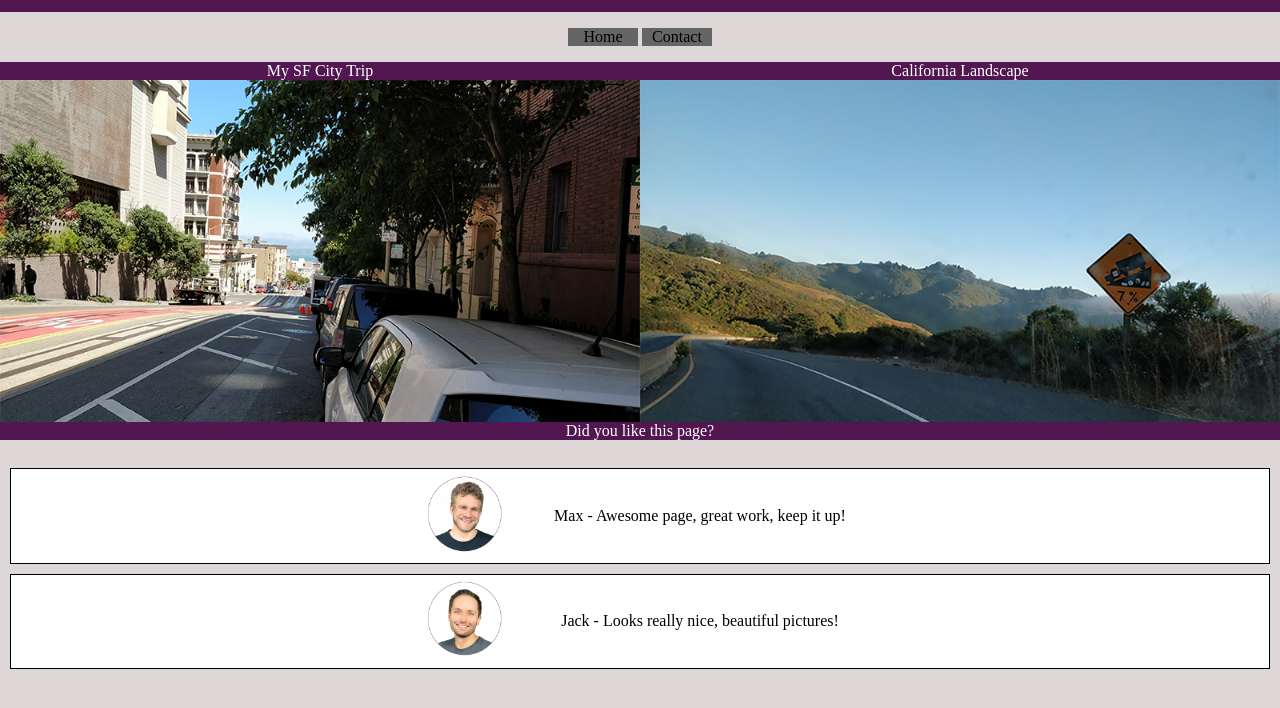
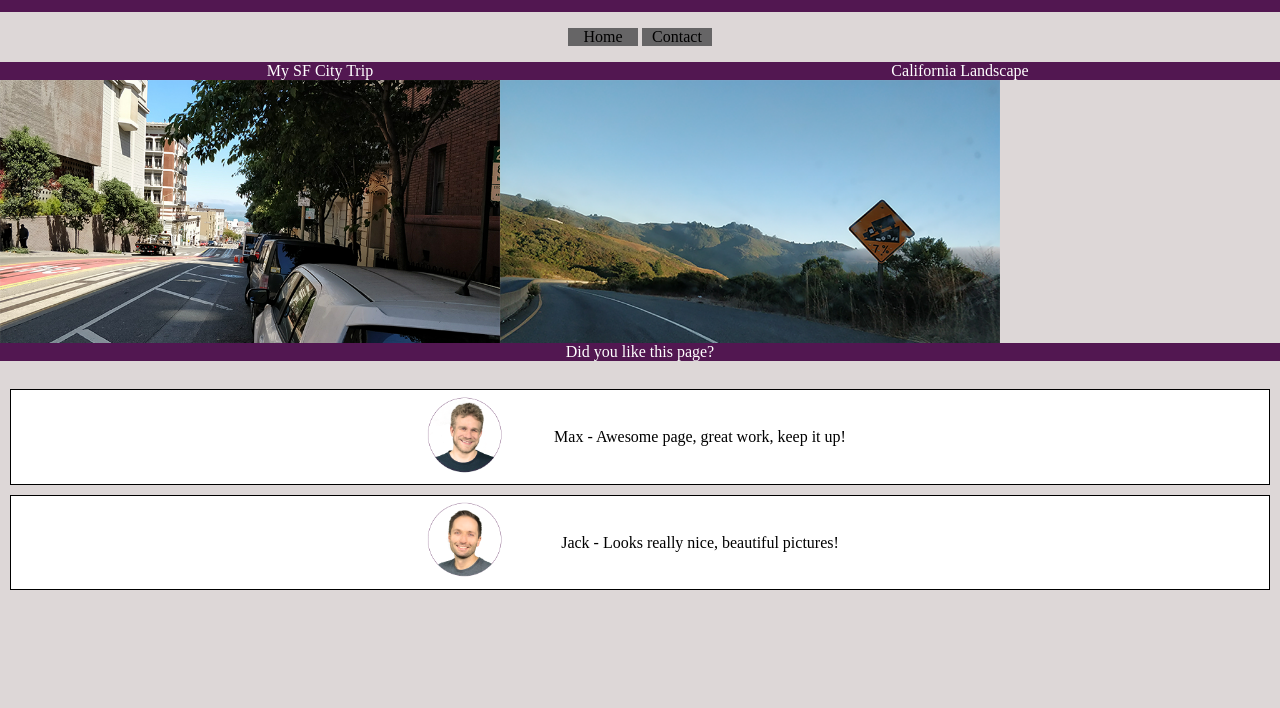
Before and after one commit to shubhamp28/Simple-Web-App, a plain HTML site: page index.html in a window 1280 px wide. Shown: the part 48-756 px from the top of the page. Drawn offline with Linux system fonts and the light colour scheme.

Commit message:
added min and max width for images

```diff
--- a/style.css
+++ b/style.css
@@ -40,11 +40,15 @@ a {
 
 .trip-imgs {
     display: flex;
+    flex-wrap: wrap;
 }
 
 .trip-imgs img {
     width: 50%;
+    min-width: 200px;
+    max-width: 500px;
     height: 100%;
+
 }
 .feedback {
     background-color: #521751;
```
